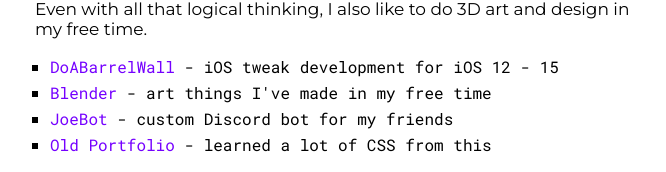
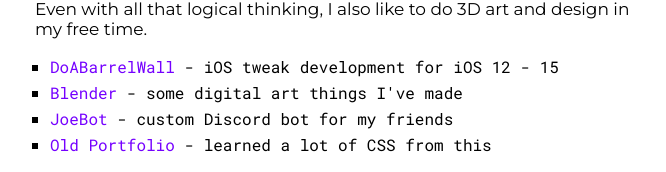
Before and after one commit to denialpan/portfolioV2, a React (Create React App) app: page /#/ in a window 1280 px wide. Shown: the part 411-583 px from the top of the page, without its empty margins (305-971 px from the left). Built offline with nearby package versions, Linux system fonts and the light colour scheme; a web font is replaced by a local one.

Commit message:
change wording

```diff
--- a/public/index.html
+++ b/public/index.html
@@ -7,7 +7,7 @@
     <meta name="theme-color" content="#000000" />
     <meta
       name="description"
-      content=""
+      content="this page was made in 2 days"
     />
     <link rel="apple-touch-icon" href="%PUBLIC_URL%/logo192.png" />
     <!--
--- a/src/pages/home/Home.jsx
+++ b/src/pages/home/Home.jsx
@@ -197,7 +197,7 @@
 
                 className={pageCSS['link-to-projects']}>
                     <li className={pageCSS['item']}> <a href="https://github.com/denialpan/DoABarrelWall" target="_blank" rel="noreferrer" className={pageCSS['link']}> DoABarrelWall</a> - iOS tweak development for iOS 12 - 15</li>
-                    <li className={pageCSS['item']}> <Link to="/blender" className={pageCSS['link']}>Blender</Link> - art things I've made in my free time</li>
+                    <li className={pageCSS['item']}> <Link to="/blender" className={pageCSS['link']}>Blender</Link> - some digital art things I've made </li>
                     <li className={pageCSS['item']}> <a href="https://github.com/denialpan/JoeBot" target="_blank" rel="noreferrer" className={pageCSS['link']}> JoeBot</a> - custom Discord bot for my friends</li>
                     <li className={pageCSS['item']}> <a href="https://denialpan.github.io/portfolio-old-1/" target="_blank" rel="noreferrer" className={pageCSS['link']}> Old Portfolio</a> - learned a lot of CSS from this</li>
                 </motion.ul>
```
